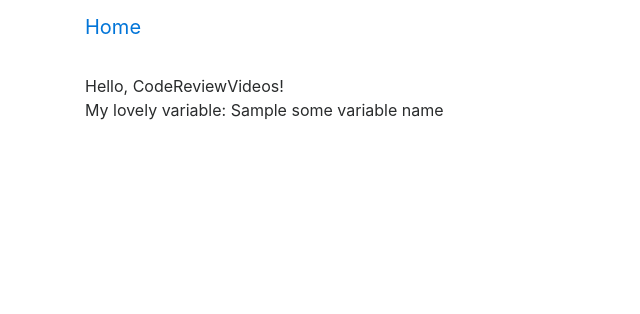
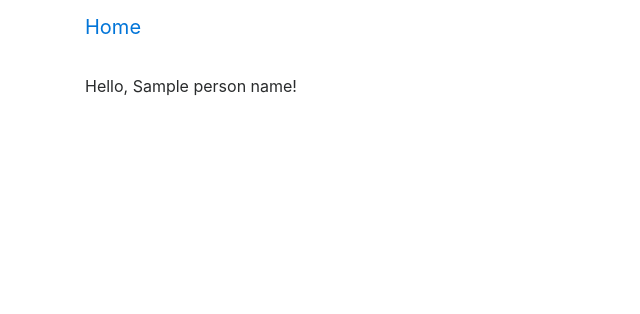
Before and after one commit to chegehimself/symfony4-beginner-app, a Symfony app: template templates/hello_page.html.twig in a window 1280 px wide. Shown: the top 314 px of the page, without its empty margins (0-640 px from the left). Run offline with Twig, Linux system fonts and the light colour scheme; the template is opened without the code that fills it: most values are stand-ins (such as "Sample title", 1, 10 or a date in 2020); some libraries are stand-ins or nearby versions.

Commit message:
add route placeholdeers & restriction

```diff
--- a/templates/hello_page.html.twig
+++ b/templates/hello_page.html.twig
@@ -5,11 +5,7 @@
 {% block main %}
 
     <div>
-        Hello, {{ app.request.query.get('name') | default('CodeReviewVideos') }}!
-    </div>
-
-    <div>
-        My lovely variable: {{ some_variable_name | default('I am a lovely default value') }}
+        Hello, {{ person_name }}!
     </div>
 
 {% endblock %}
```
Also changed, not shown: src/Controller/WelcomeController.php (+7 -5 lines).
